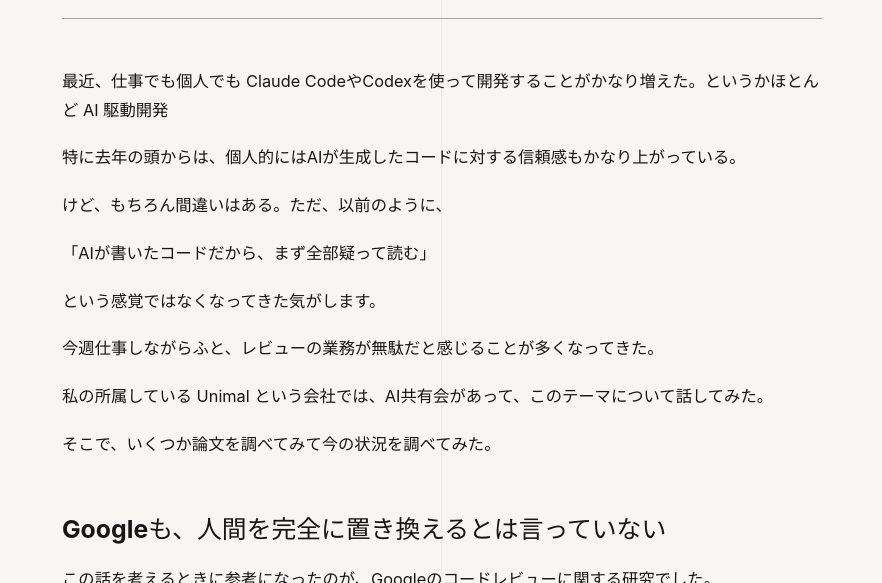
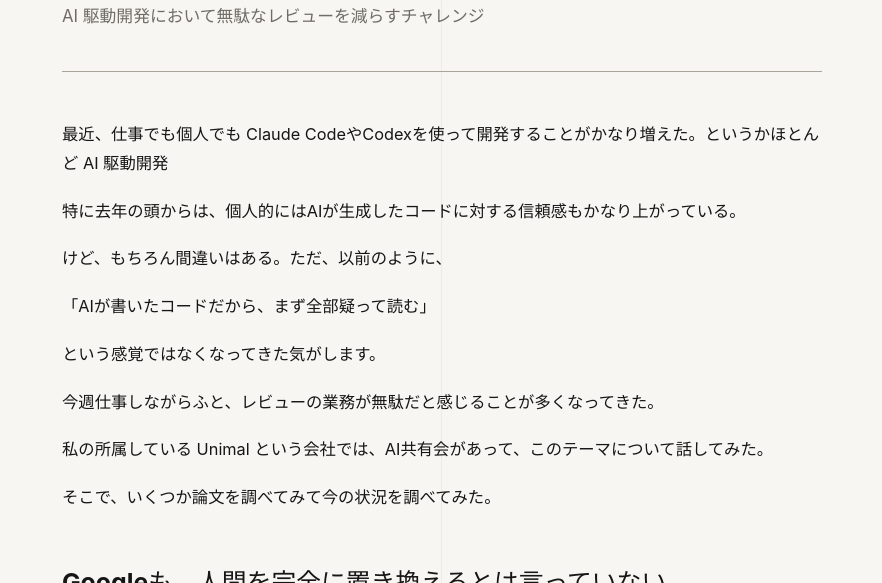
Before and after one commit to mantaroh/blog, an Astro site: page /blog/2026-09-11-ai in a window 1280 px wide. Shown: the part 517-1100 px from the top of the page, without its empty margins (198-1080 px from the left). Built offline with nearby package versions, Linux system fonts and the light colour scheme; Astro itself is replaced by a stand-in of ours.

Commit message:
Update src/content/blog/2026-09-11-ai.md (via Pages CMS)

```diff
--- a/src/content/blog/2026-09-11-ai.md
+++ b/src/content/blog/2026-09-11-ai.md
@@ -1,5 +1,6 @@
 ---
 title: AI時代にコードレビューをどうするか、改めて考えた
+description: AI 駆動開発において無駄なレビューを減らすチャレンジ
 pubDate: 2026-09-11
 draft: false
 ---
```
